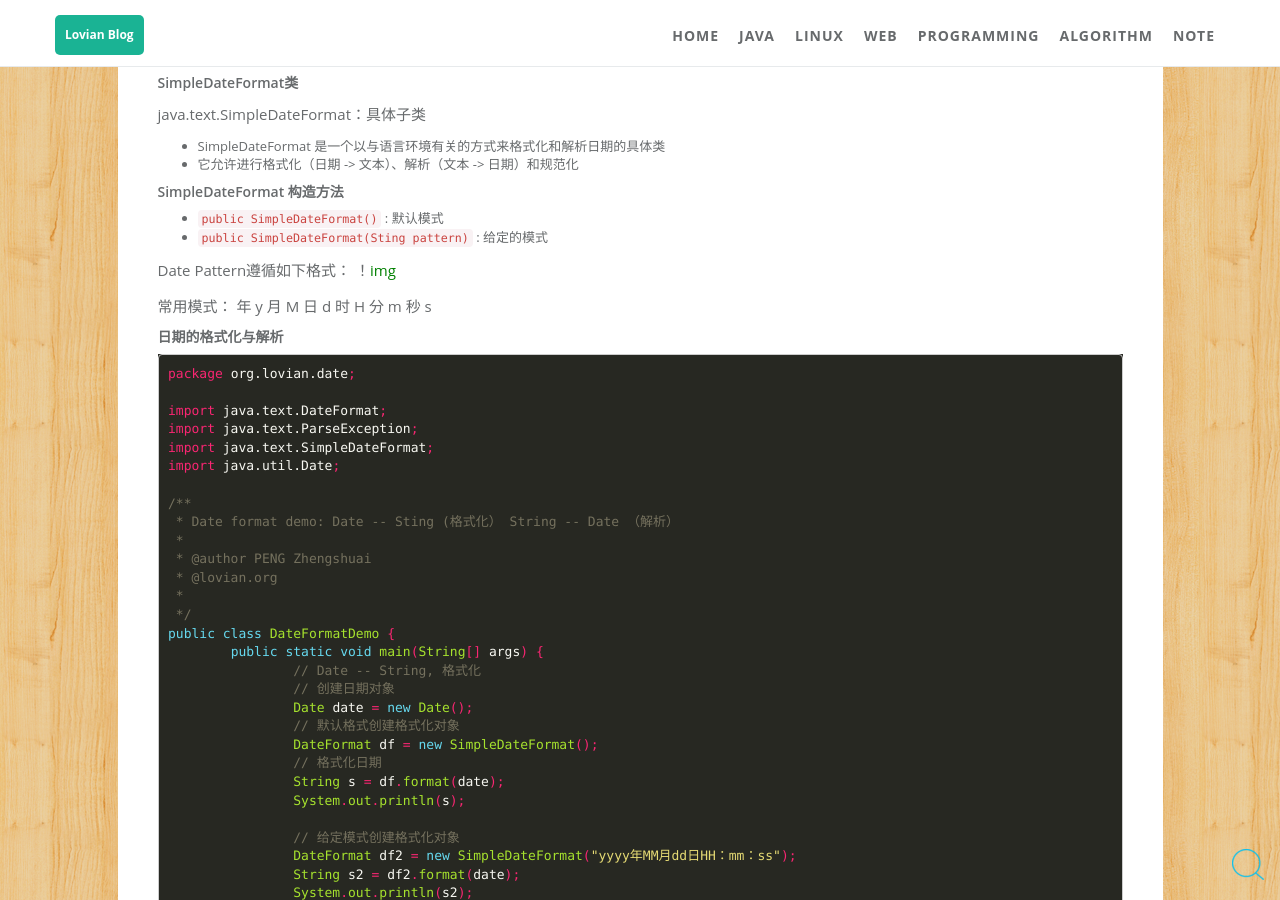
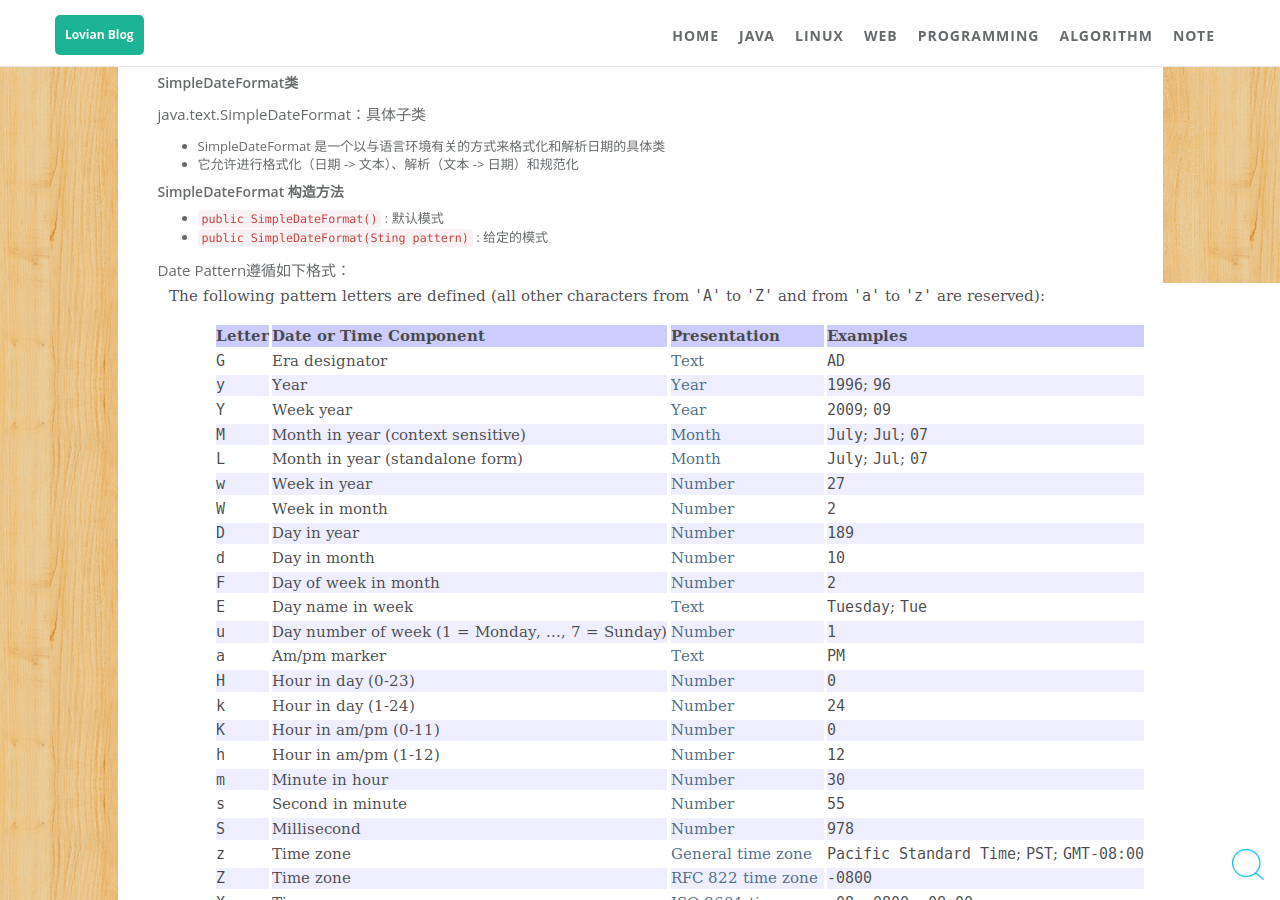
Before and after one commit to ZhengshuaiPENG/zhengshuaipeng.github.io, a Jekyll site: the page built from _posts/2016/07/2016-07-17-java-date-and-time.md, in a window 1280 px wide and 900 px high, scrolled down 2016 px. Built offline with Jekyll 4.4.1, drawn with Linux system fonts in a browser that asks for light colours; comment, search, counter and statistics services are not loaded.

Commit message:
calander

````diff
--- a/_posts/2016/07/2016-07-17-java-date-and-time.md
+++ b/_posts/2016/07/2016-07-17-java-date-and-time.md
@@ -100,7 +100,7 @@
 -	```public SimpleDateFormat(Sting pattern)``` : 给定的模式
 
 Date Pattern遵循如下格式：
-！[img]( https://zhengshuaipeng.github.io/static/img/blog/2016/07/java-date-pattern.png )
+![img](https://zhengshuaipeng.github.io/static/img/blog/2016/07/java-date-pattern.png)
 
 常用模式： 年 y 月 M 日 d 时 H 分 m 秒 s
 
````
